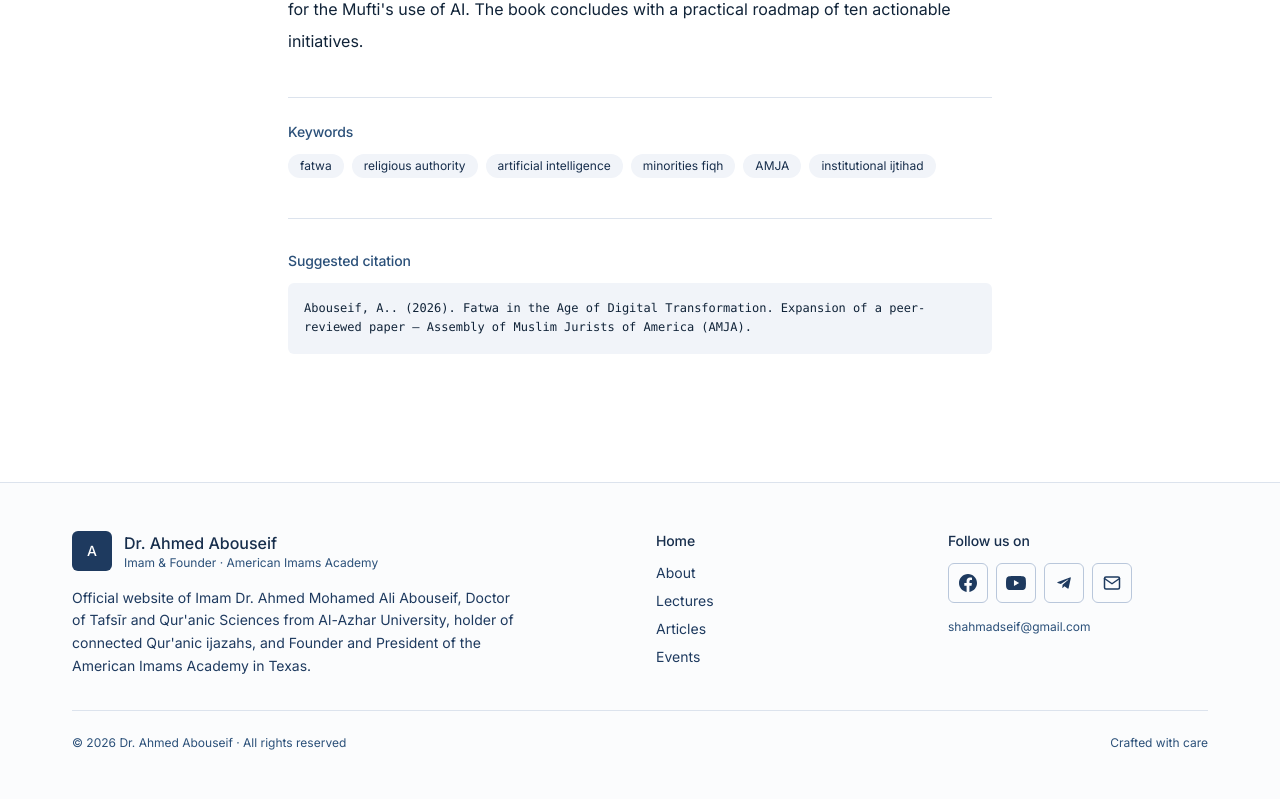
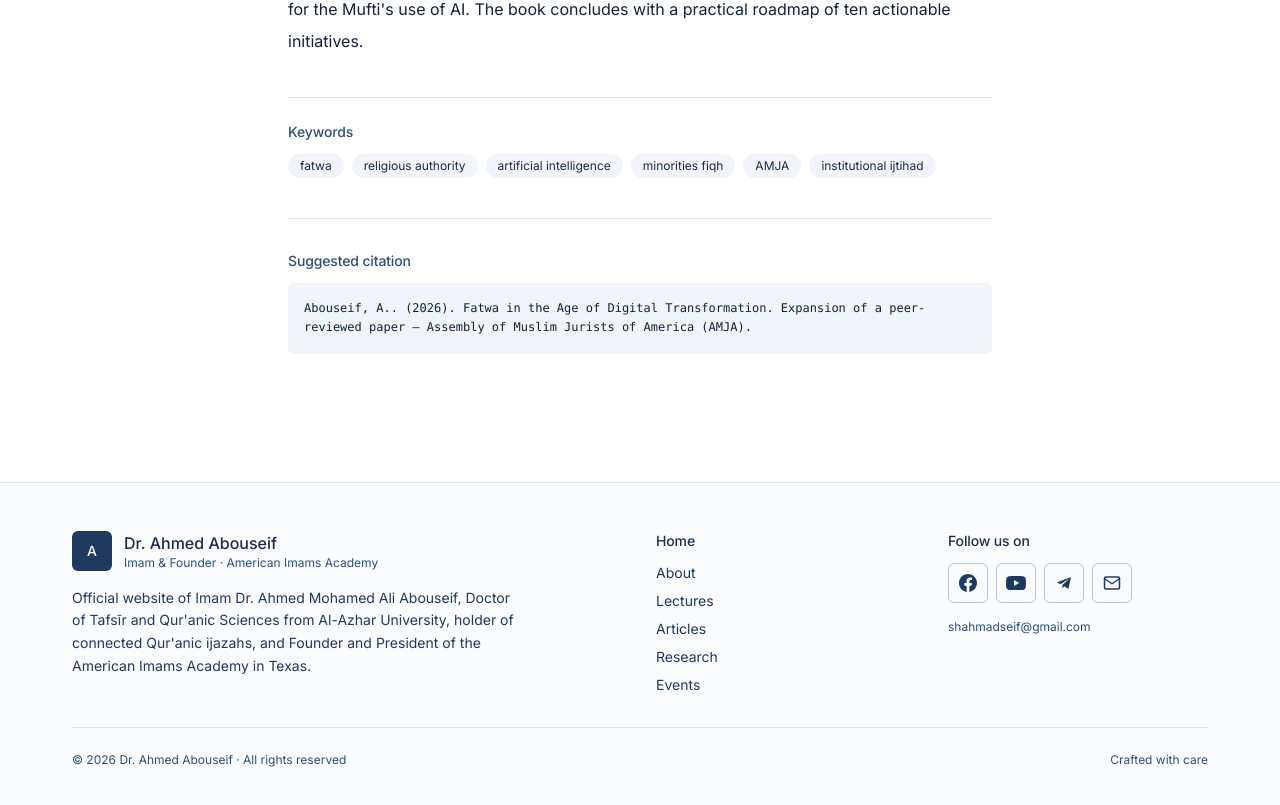
Before and after one commit to shahmadseif-jpg/Sh-Dr-Abouseif, a Next.js app: page /en/research/fatwa-digital-transformation in a window 1280 px wide. Shown: the part 1039-1844 px from the top of the page. Built offline with nearby package versions, Linux system fonts and the light colour scheme.

Commit message:
nav: add Research link to Header and Footer

```diff
--- a/components/Footer.tsx
+++ b/components/Footer.tsx
@@ -36,6 +36,7 @@ export default function Footer() {
               <li><Link href="/about" className="text-navy-600 hover:text-navy-700 no-underline">{t('nav.about')}</Link></li>
               <li><Link href="/lectures" className="text-navy-600 hover:text-navy-700 no-underline">{t('nav.lectures')}</Link></li>
               <li><Link href="/articles" className="text-navy-600 hover:text-navy-700 no-underline">{t('nav.articles')}</Link></li>
+              <li><Link href="/research" className="text-navy-600 hover:text-navy-700 no-underline">{t('nav.research')}</Link></li>
               <li><Link href="/events" className="text-navy-600 hover:text-navy-700 no-underline">{t('nav.events')}</Link></li>
             </ul>
           </div>
--- a/components/Header.tsx
+++ b/components/Header.tsx
@@ -15,6 +15,7 @@ export default function Header() {
     { href: '/about', label: t('about') },
     { href: '/lectures', label: t('lectures') },
     { href: '/articles', label: t('articles') },
+    { href: '/research', label: t('research') },
     { href: '/events', label: t('events') },
     { href: '/gallery', label: t('gallery') },
     { href: '/consultations', label: t('consultations'), highlight: true },
```
